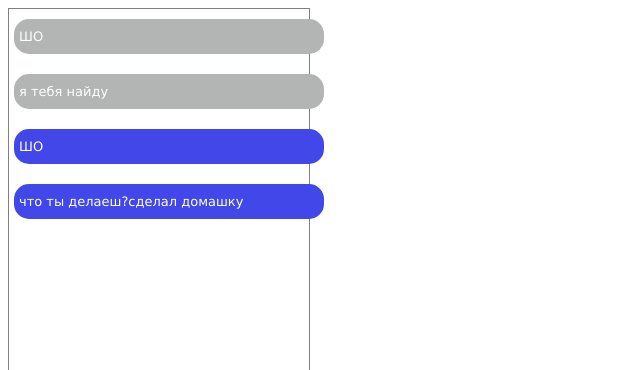
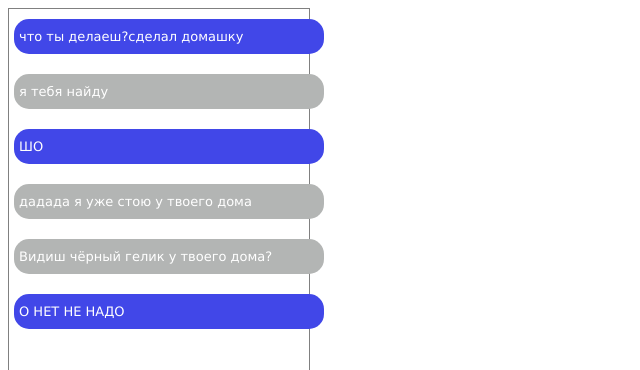
Before and after one commit to CuteMishka/chat-bot, a plain HTML site: page index.html in a window 1280 px wide. Shown: the top 370 px of the page, without its empty margins (0-640 px from the left). Drawn offline with Linux system fonts and the light colour scheme.

Commit message:
Update index.html

```diff
--- a/index.html
+++ b/index.html
@@ -60,8 +60,8 @@
 			<div class="chat">
 				<div class="upper-side">
 					<div class="message">
-							<div class="row robot">
-								<div class="bubble">ШО</div>
+							<div class="row user">
+								<div class="bubble">что ты делаеш?сделал домашку</div>
 							</div>
 							<div class="row robot">
 								<div class="bubble">я тебя найду</div>
@@ -69,8 +69,14 @@
 							<div class="row user">
 								<div class="bubble">ШО</div>
 							</div>
+							<div class="row robot">
+								<div class="bubble">дадада я уже стою у твоего дома</div>
+							</div>
+							<div class="row robot">
+								<div class="bubble">Видиш чёрный гелик у твоего дома?</div>
+							</div>
 							<div class="row user">
-								<div class="bubble">что ты делаеш?сделал домашку</div>
+								<div class="bubble">О НЕТ НЕ НАДО</div>
 							</div>
 					</div>
 				</div>
```
